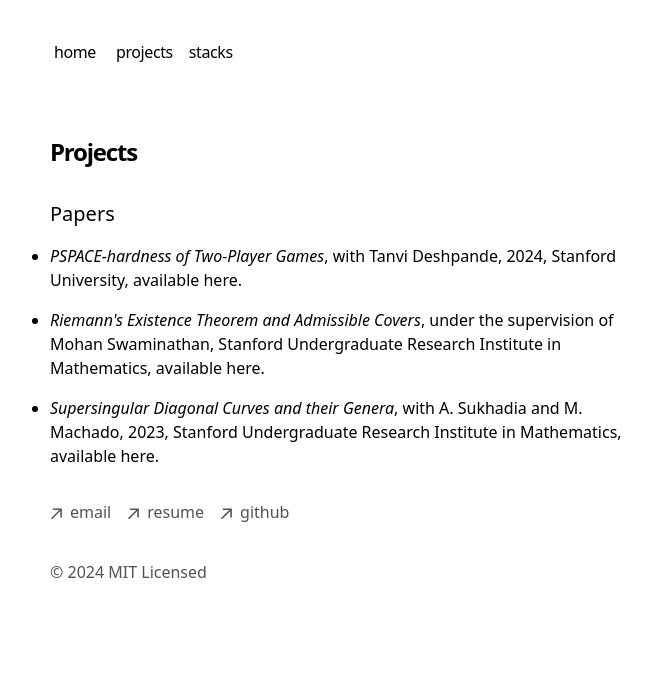
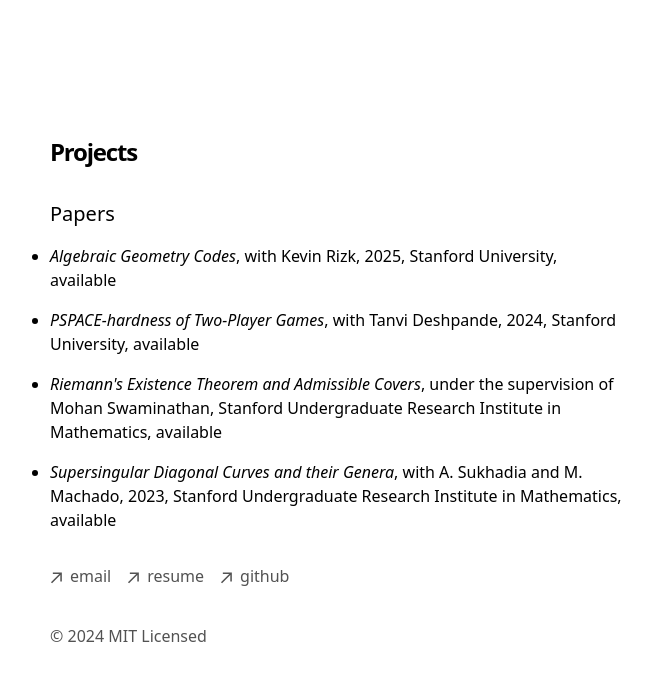
Before and after one commit to rcatullo/personal-website, a Next.js app: page /projects in a window 1280 px wide. Shown: the top 680 px of the page, without its empty margins (302-953 px from the left). Built offline with nearby package versions, Linux system fonts and the light colour scheme; what tailwindcss-border-gradients would draw is missing.

Commit message:
Customize navbar, footer, link hover transitions. Add AG Codes Paper

```diff
--- a/app/components/footer.tsx
+++ b/app/components/footer.tsx
@@ -21,35 +21,44 @@ export default function Footer() {
       <ul className="font-sm mt-8 flex flex-col space-x-0 space-y-2 text-neutral-600 md:flex-row md:space-x-4 md:space-y-0 dark:text-neutral-300">
         <li>
           <a
-            className="flex items-center transition-all hover:text-neutral-800 dark:hover:text-neutral-100"
+            className="flex items-center"
             rel="noopener noreferrer"
             target="_blank"
             href="mailto:rcatullo@stanford.edu"
           >
             <ArrowIcon />
-            <p className="ml-2 h-7">email</p>
+            <span className="group transition duration-500 ease-in-out relative ml-2 h-7">
+              <span className="absolute bg-gradient-to-r from-dirty-brown via-aztec-gold to-platinum bg-clip-text text-transparent transition-opacity duration-500 ease-in-out opacity-0 group-hover:opacity-100 cursor-pointer">email</span>
+              <span className="relative transition-opacity duration-500 ease-in-out group-hover:opacity-0 cursor-pointer">email</span>
+            </span>
           </a>
         </li>
         <li>
           <a
-            className="flex items-center transition-all hover:text-neutral-800 dark:hover:text-neutral-100"
+            className="flex items-center"
             rel="noopener noreferrer"
             target="_blank"
             href="https://obnh745pyfptrm8z.public.blob.vercel-storage.com/resume.pdf"
             download="resume.pdf">
-            <ArrowIcon />
-            <p className="ml-2 h-7">resume</p>
+              <ArrowIcon />
+            <span className="group transition duration-500 ease-in-out relative ml-2 h-7">
+              <span className="absolute bg-gradient-to-r from-dirty-brown via-aztec-gold to-platinum bg-clip-text text-transparent transition-opacity duration-500 ease-in-out opacity-0 group-hover:opacity-100 cursor-pointer">resume</span>
+              <span className="relative transition-opacity duration-500 ease-in-out group-hover:opacity-0 cursor-pointer">resume</span>
+            </span>
           </a>
         </li>
         <li>
           <a
-            className="flex items-center transition-all hover:text-neutral-800 dark:hover:text-neutral-100"
+            className="flex items-center"
             rel="noopener noreferrer"
             target="_blank"
             href="https://github.com/rcatullo"
           >
             <ArrowIcon />
-            <p className="ml-2 h-7">github</p>
+            <span className="group transition duration-500 ease-in-out relative ml-2 h-7">
+              <span className="absolute bg-gradient-to-r from-dirty-brown via-aztec-gold to-platinum bg-clip-text text-transparent transition-opacity duration-500 ease-in-out opacity-0 group-hover:opacity-100 cursor-pointer">github</span>
+              <span className="relative transition-opacity duration-500 ease-in-out group-hover:opacity-0 cursor-pointer">github</span>
+            </span>
           </a>
         </li>
       </ul>
--- a/app/components/nav.tsx
+++ b/app/components/nav.tsx
@@ -23,13 +23,18 @@ export function Navbar() {
           <div className="flex flex-row space-x-0 pr-10">
             {Object.entries(navItems).map(([path, { name }]) => {
               return (
+                <>
                 <Link
                   key={path}
                   href={path}
-                  className="transition-all hover:text-neutral-800 dark:hover:text-neutral-200 flex align-middle relative py-1 px-2 m-1"
+                  className="inline-block flex align-middle relative py-1 px-2 m-1"
                 >
-                  {name}
+                  <span className="group transition duration-500 ease-in-out relative">
+                    <span className="absolute bg-gradient-to-r from-dirty-brown via-aztec-gold to-platinum bg-clip-text text-transparent transition-opacity duration-500 ease-in-out opacity-0 group-hover:opacity-100 cursor-pointer">{name}</span>
+                    <span className="relative text-white transition-opacity duration-500 ease-in-out group-hover:opacity-0 cursor-pointer">{name}</span>
+                  </span>
                 </Link>
+                </>
               )
             })}
           </div>
--- a/app/projects/page.tsx
+++ b/app/projects/page.tsx
@@ -9,39 +9,63 @@ export default function Page() {
       <h1 className="font-semibold text-2xl mb-8 tracking-tighter">Projects</h1>
       <h2 className="text-xl mb-4">Papers</h2>
       <ul className="list-disc space-y-4">
+      <li>
+
+          <span className="transition-all italic">Algebraic Geometry Codes</span>
+          {`, with Kevin Rizk, 2025, Stanford University, available `}
+          <a
+            rel="noopener noreferrer"
+            target="_blank"
+            href="https://obnh745pyfptrm8z.public.blob.vercel-storage.com/papers/CS250_Project-eZuEJUz7TRvZfL0CTah1gdBK3VAeB4.pdf"
+            download>
+          <span className="group transition duration-500 ease-in-out relative">
+              <span className="absolute bg-gradient-to-r from-dirty-brown via-aztec-gold to-platinum bg-clip-text text-transparent transition-opacity duration-500 ease-in-out opacity-0 group-hover:opacity-100 cursor-pointer">here.</span>
+              <span className="relative text-white transition-opacity duration-500 ease-in-out group-hover:opacity-0 cursor-pointer">here.</span>
+            </span>
+        </a>
+        </li>
         <li>
           <span className="transition-all italic">PSPACE-hardness of Two-Player Games</span>
           {`, with Tanvi Deshpande, 2024, Stanford University, available `}
-          <a className="break-before-avoid break-after-avoid transition-all relative after:bg-gradient-to-r after:from-indigo-500 after:via-purple-500 after:to-pink-500 after:absolute after:h-0.5 after:w-0 after:bottom-0 after:left-0 hover:after:w-full after:transition-all after:duration-300 cursor-pointer"
+          <a
             rel="noopener noreferrer"
             target="_blank"
             href="https://obnh745pyfptrm8z.public.blob.vercel-storage.com/papers/PSPACE-hardness%20of%20Two-Player%20Games.pdf"
             download>
-            here
-          </a>.
+          <span className="group transition duration-500 ease-in-out relative">
+              <span className="absolute bg-gradient-to-r from-dirty-brown via-aztec-gold to-platinum bg-clip-text text-transparent transition-opacity duration-500 ease-in-out opacity-0 group-hover:opacity-100 cursor-pointer">here.</span>
+              <span className="relative text-white transition-opacity duration-500 ease-in-out group-hover:opacity-0 cursor-pointer">here.</span>
+            </span>
+        </a>
         </li>
         <li>
           <span className="transition-all italic">Riemann's Existence Theorem and Admissible Covers</span>
           {`, under the supervision of Mohan Swaminathan, Stanford
           Undergraduate Research Institute in Mathematics, available `}
-          <a className="break-before-avoid break-after-avoid transition-all relative after:bg-gradient-to-r after:from-indigo-500 after:via-purple-500 after:to-pink-500 after:absolute after:h-0.5 after:w-0 after:bottom-0 after:left-0 hover:after:w-full after:transition-all after:duration-300 cursor-pointer"
+          <a
             rel="noopener noreferrer"
             target="_blank"
             href="https://obnh745pyfptrm8z.public.blob.vercel-storage.com/papers/SURIM_2024.pdf"
             download>
-            here
-          </a>.
+          <span className="group transition duration-500 ease-in-out relative">
+              <span className="absolute bg-gradient-to-r from-dirty-brown via-aztec-gold to-platinum bg-clip-text text-transparent transition-opacity duration-500 ease-in-out opacity-0 group-hover:opacity-100 cursor-pointer">here.</span>
+              <span className="relative text-white transition-opacity duration-500 ease-in-out group-hover:opacity-0 cursor-pointer">here.</span>
+            </span>
+        </a>
         </li>
         <li>
           <span className="transition-all italic">Supersingular Diagonal Curves and their Genera</span>
           {`, with A. Sukhadia and M. Machado, 2023, Stanford Undergraduate Research Institute in Mathematics, available `}
-          <a className="break-before-avoid break-after-avoid transition-all relative after:bg-gradient-to-r after:from-indigo-500 after:via-purple-500 after:to-pink-500 after:absolute after:h-0.5 after:w-0 after:bottom-0 after:left-0 hover:after:w-full after:transition-all after:duration-300 cursor-pointer"
+          <a
             rel="noopener noreferrer"
             target="_blank"
             href="https://obnh745pyfptrm8z.public.blob.vercel-storage.com/papers/SURIM_2023.pdf"
             download>
-            here
-          </a>.
+            <span className="group transition duration-500 ease-in-out relative">
+              <span className="absolute bg-gradient-to-r from-dirty-brown via-aztec-gold to-platinum bg-clip-text text-transparent transition-opacity duration-500 ease-in-out opacity-0 group-hover:opacity-100 cursor-pointer">here.</span>
+              <span className="relative text-white transition-opacity duration-500 ease-in-out group-hover:opacity-0 cursor-pointer">here.</span>
+            </span>
+        </a>
         </li>
       </ul>
     </section>
```
